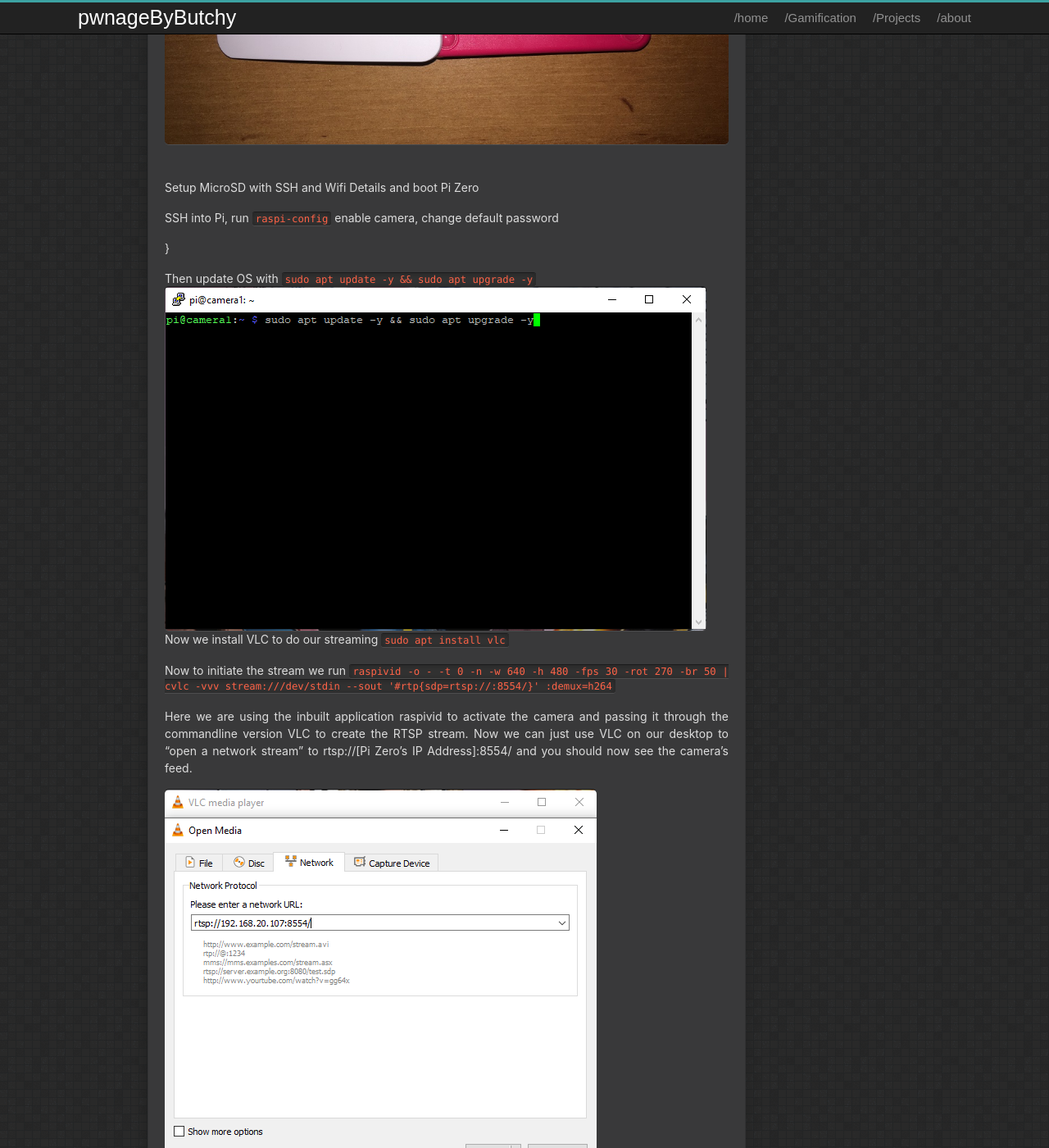
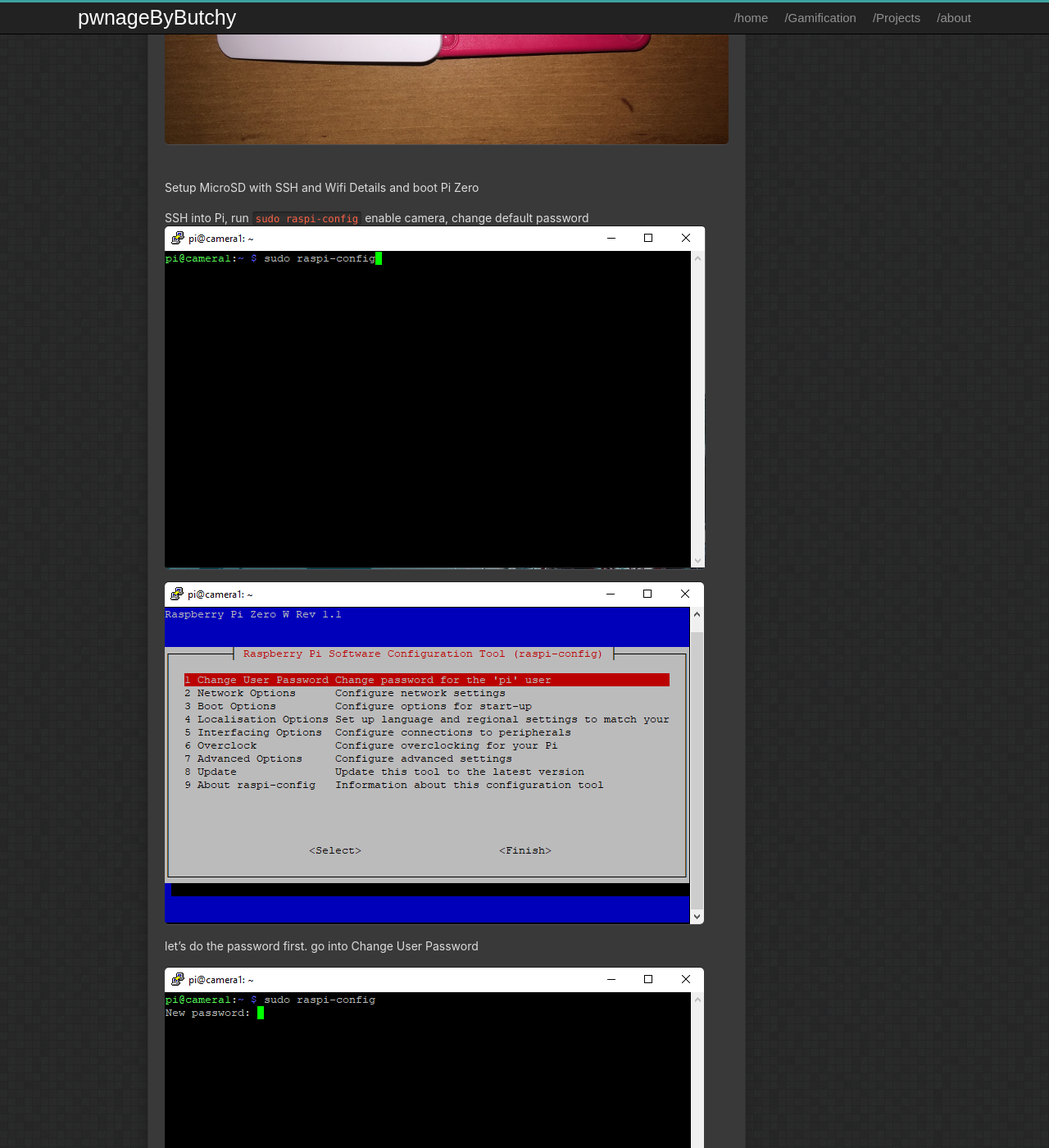
Before and after one commit to pwnageByButchy/pwnageByButchy.github.io, a Jekyll site: the page built from _posts/2020-05-16-pi-zero-security-feed.md, in a window 1280 px wide and 1400 px high, scrolled down 1852 px. Shown: the whole window at 82% size. Built offline with Jekyll 4.4.1, drawn with Linux system fonts in a browser that asks for light colours; some of the changed text lies outside the part shown.

Commit message:
adding even more images

```diff
--- a/_posts/2020-05-16-pi-zero-security-feed.md
+++ b/_posts/2020-05-16-pi-zero-security-feed.md
@@ -24,9 +24,19 @@
 ![Raspberry Pi Zero](/assets/images/ZeroOutside.JPG "Raspberry Pi Zero")<br /><br />
 Setup MicroSD with SSH and Wifi Details and boot Pi Zero
 
-SSH into Pi, run `raspi-config` enable camera, change default password
+SSH into Pi, run `sudo raspi-config` enable camera, change default password
+![Raspberry Pi Zero Raspi-Config](/assets/images/runRaspi-Config.PNG "Raspberry Pi Zero Updating the OS")
 
-{{{Insert Screenshot of raspi-config}}}
+![Raspberry Pi Zero Raspi-Config](/assets/images/runRaspi-ConfigMenu.PNG "Raspberry Pi Zero raspi-config main menu")
+
+let's do the password first. go into Change User Password
+
+![Raspberry Pi Zero Raspi-Config Changing Password](/assets/images/passwordChange.PNG "Raspberry Pi Zero Updating the OS")
+
+go into Interfacing Options and select "P1 Camera"
+![Raspberry Pi Zero Raspi-Config](/assets/images/runRaspi-ConfigMenu.PNG "Raspberry Pi Zero raspi-config main menu")
+
+![Raspberry Pi Zero Enabling Camera](/assets/images/enableCamera.PNG "Raspberry Pi Zero Updating the OS")
 
 Then update OS with `sudo apt update -y && sudo apt upgrade -y`
 ![Raspberry Pi Zero Updating OS](/assets/images/aptUpdate.PNG "Raspberry Pi Zero Updating the OS")
@@ -36,7 +46,8 @@
 
 Here we are using the inbuilt application raspivid to activate the camera and passing it through the commandline version VLC to create the RTSP stream. Now we can just use VLC on our desktop to "open a network stream" to rtsp://[Pi Zero's IP Address]:8554/ and you should now see the camera's feed.
 
-![Raspberry Pi Zero captured on VLC](/assets/images/vlcOpenNetworkStream.PNG "Raspberry Pi Zero captured on VLC")
+![Raspberry Pi Zero captured on VLC](/assets/images/vlcOpenNetworkStream.PNG "Raspberry Pi Zero captured on VLC")<br /><br />
+
 ![Openning a Network Stream on VLC](/assets/images/vlcRunningStream.PNG "Openning a Network Stream on VLC")<br /><br />
 I created a script to run this command on boot or the Pi Zero so that as soon as the Pi Zero boots it is streaming video over RTSP.
 
```
Also changed, not shown: assets/images/enableCamera.PNG (added), assets/images/installVLC.PNG (added), assets/images/passwordChange.PNG (added), assets/images/runRaspi-Config.PNG (added), assets/images/runRaspi-ConfigMenu.PNG (added).
